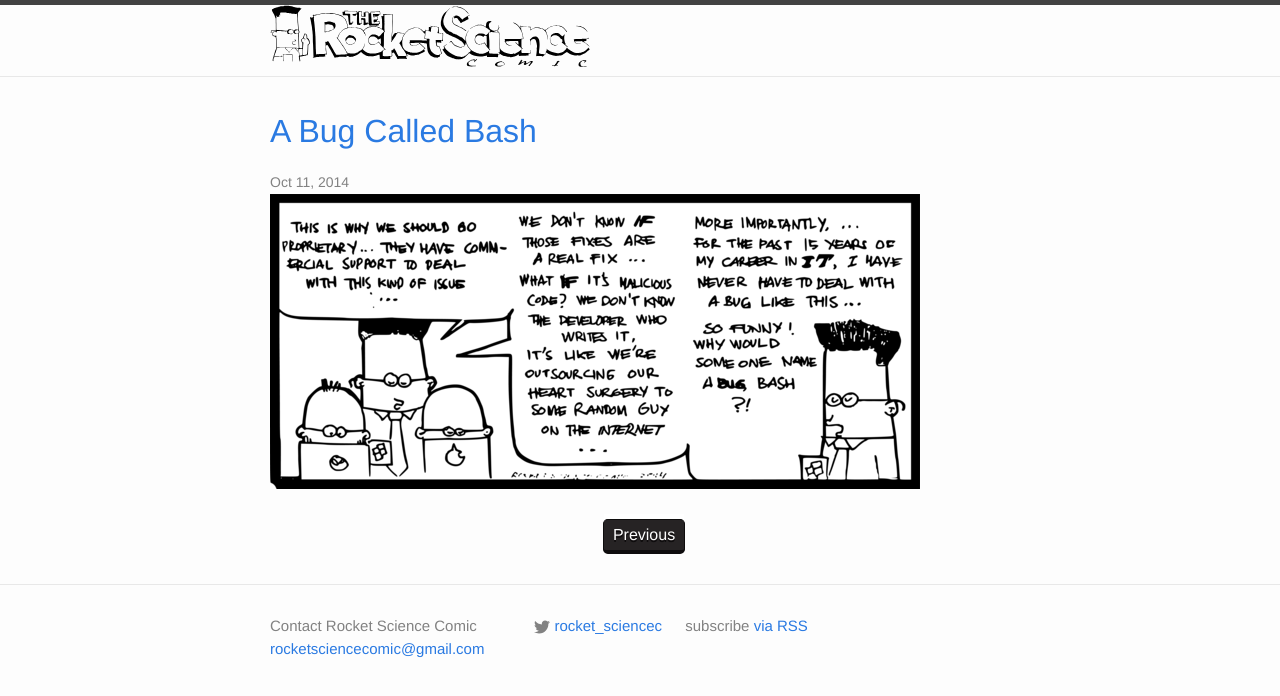
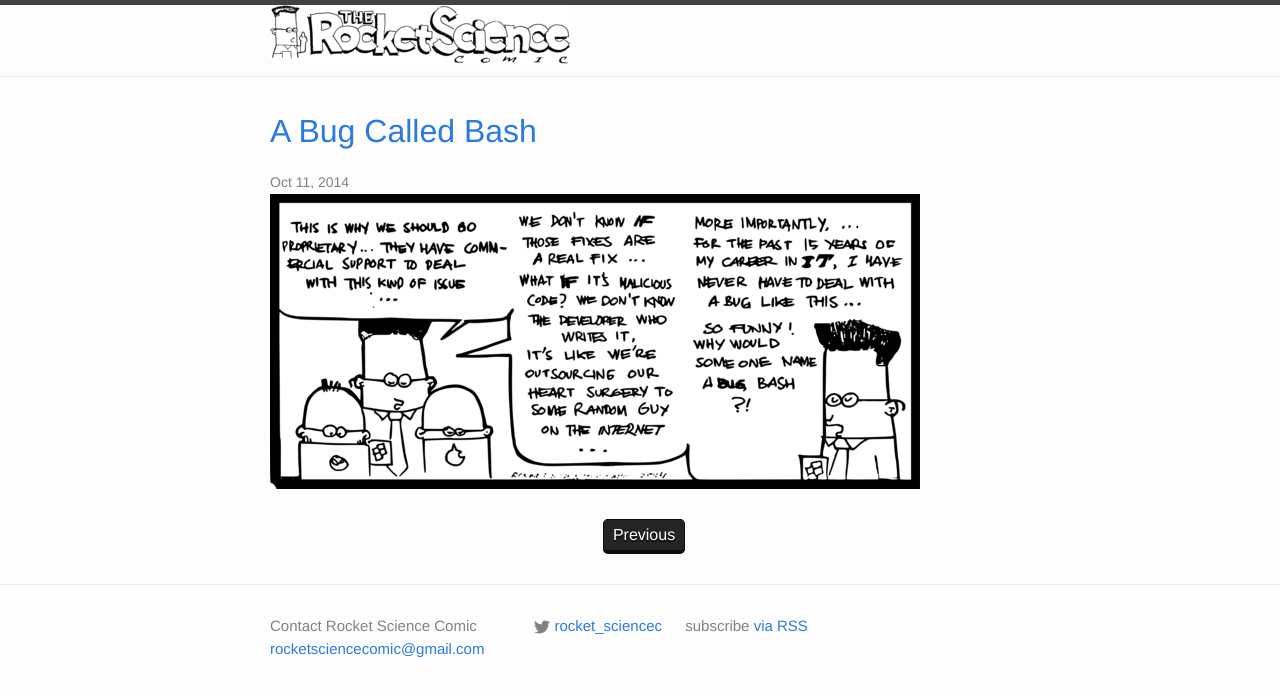
Before and after one commit to ruckuus/rocketsciencecomic, a Jekyll site: the page built from index.html, in a window 1280 px wide. Shown: the top 696 px of the page. Built offline with Jekyll 4.4.1, drawn with Linux system fonts in a browser that asks for light colours.

Commit message:
Update logo.

```diff
--- a/_includes/header.html
+++ b/_includes/header.html
@@ -1,7 +1,7 @@
 <header class="site-header">
 
   <div class="wrapper">
-    <div class="logo">
+      <a href="{{ site.url }}"><div class="logo"></a>
   </div>
 
 </header>
--- a/_sass/_layout.scss
+++ b/_sass/_layout.scss
@@ -309,7 +309,7 @@ a.nav:active {
 }
 
 .logo {
-    background:url(../images/rocketsciencelogo-1.svg) no-repeat top left;
+    background:url(../images/logo2.png) no-repeat top left;
     width:360px;
     height:71px;
     text-indent:-9999px;
```
Also changed, not shown: comics/rocketsciencelogo-1.png (added), images/logo2.png (added), images/rocketsciencelogo-1.svg (deleted).
